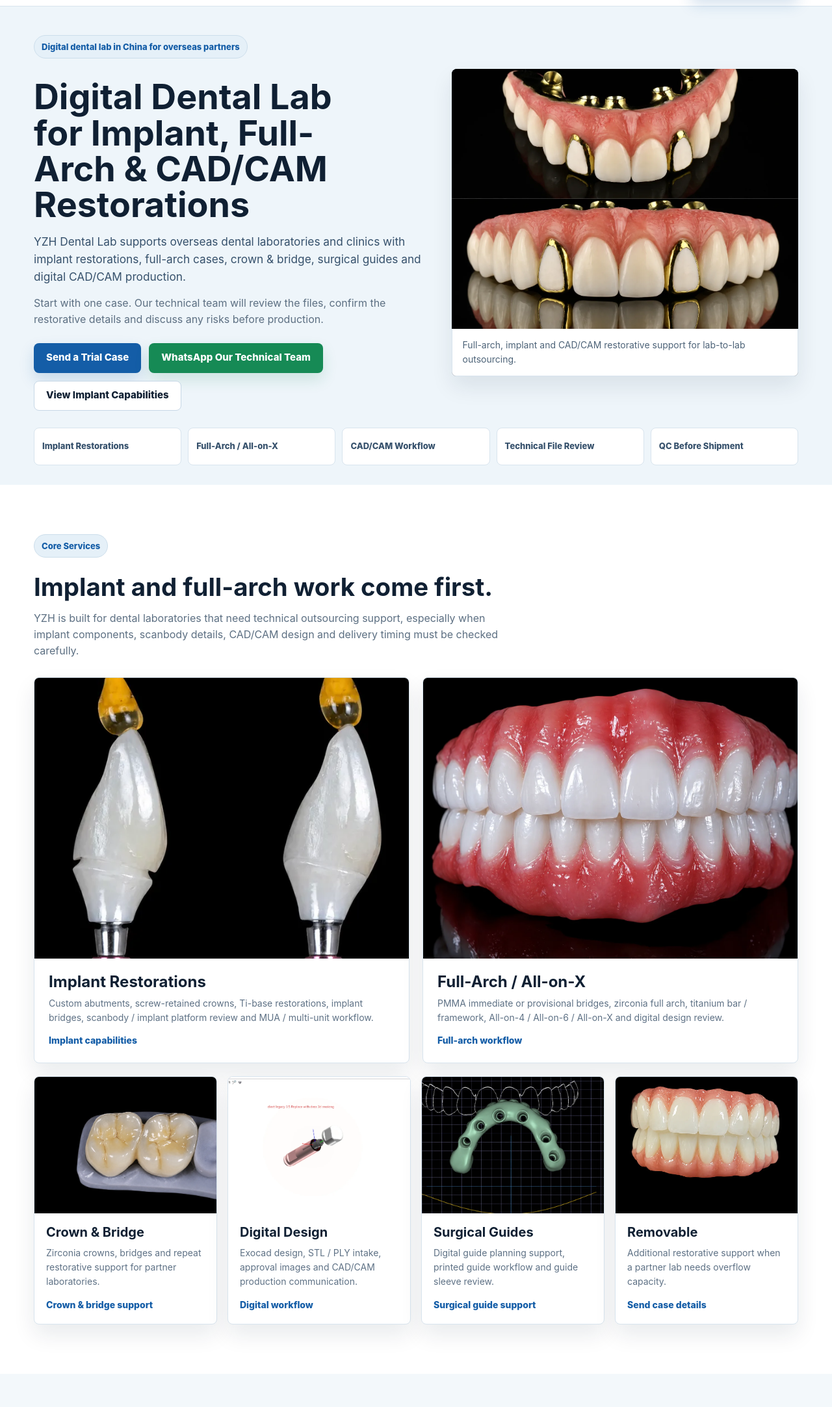
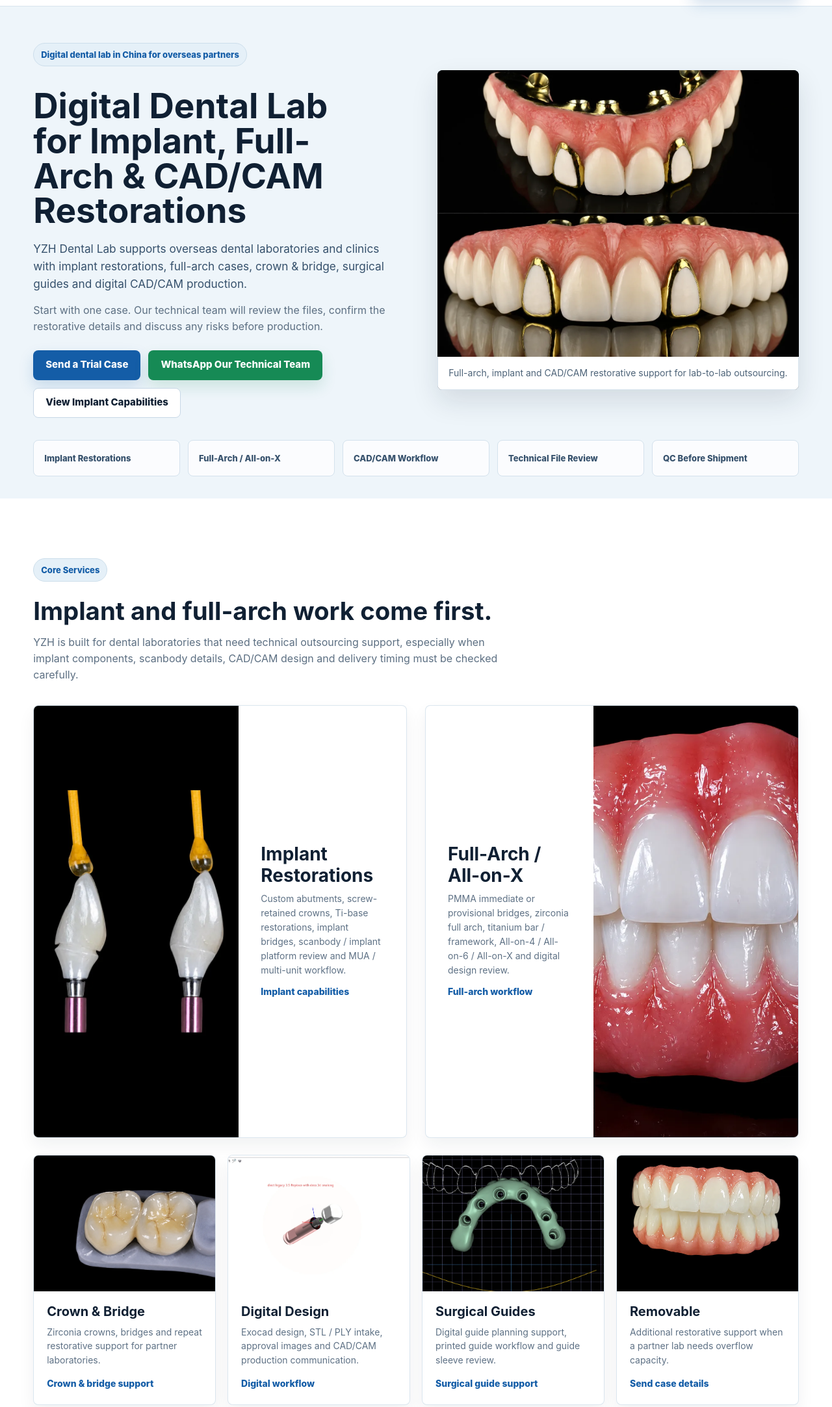
Before and after one commit to yuanzhaohan90-creator/Dental-lab.com, a website: page index.html in a window 1280 px wide. Shown: the part 61-2226 px from the top of the page at 65% size. Drawn offline with Linux system fonts and the light colour scheme.

Commit message:
Widen desktop homepage layout

```diff
--- a/assets/site.css
+++ b/assets/site.css
@@ -1,11 +1,11 @@
-:root{--ink:#102033;--text:#273d53;--muted:#62758a;--line:#d8e4ee;--soft:#f3f8fb;--white:#fff;--blue:#145da7;--blue2:#0f76bd;--green:#168a55;--shadow:0 16px 34px rgba(16,32,51,.09)}
+:root{--ink:#102033;--text:#273d53;--muted:#62758a;--line:#d8e4ee;--soft:#f3f8fb;--white:#fff;--blue:#145da7;--blue2:#0f76bd;--green:#168a55;--shadow:0 12px 26px rgba(16,32,51,.06)}
 *{box-sizing:border-box}
 html{scroll-behavior:smooth}
 body{margin:0;font-family:Inter,Arial,sans-serif;color:var(--text);background:#fff;line-height:1.56;overflow-x:hidden}
 a{color:inherit;text-decoration:none}
 img{display:block;max-width:100%;height:auto}
 h1,h2,h3,p{margin-top:0}
-.wrap{width:100%;max-width:1220px;margin:0 auto;padding:0 22px}
+.wrap{width:100%;max-width:1400px;margin:0 auto;padding:0 clamp(40px,4vw,56px)}
 .site-header{position:sticky;top:0;z-index:50;background:rgba(255,255,255,.96);border-bottom:1px solid var(--line);backdrop-filter:blur(14px)}
 .nav{min-height:70px;display:flex;align-items:center;gap:18px}
 .brand{display:flex;align-items:center;gap:12px;font-weight:900;color:var(--ink);flex:0 0 auto}
@@ -17,57 +17,65 @@
 .btn-primary{background:var(--blue);color:#fff;box-shadow:0 10px 22px rgba(20,93,167,.18)}
 .btn-green{background:var(--green);color:#fff;box-shadow:0 10px 22px rgba(22,138,85,.16)}
 .btn-outline{background:#fff;border-color:#c7d7e6;color:var(--ink)}
-.hero{background:#eef5fa;padding:44px 0 30px}
-.hero-grid{display:grid;grid-template-columns:minmax(0,1.02fr) minmax(320px,.9fr);gap:38px;align-items:center}
+.hero{background:#eef5fa;padding:56px 0 34px}
+.hero .wrap{max-width:1680px}
+.hero-grid{display:grid;grid-template-columns:minmax(0,50fr) minmax(520px,50fr);gap:clamp(50px,5.2vw,92px);align-items:center}
 .hero-copy{min-width:0}
 .eyebrow{display:inline-flex;align-items:center;max-width:100%;padding:7px 11px;border-radius:999px;background:#e5f0f8;border:1px solid #ccdeeb;color:var(--blue);font-size:13px;font-weight:850}
-h1{font-size:clamp(2.35rem,4.2vw,4rem);line-height:1.03;color:var(--ink);letter-spacing:0;margin:18px 0 16px;max-width:13.5ch;overflow-wrap:break-word}
+h1{font-size:clamp(3.25rem,4.15vw,5.05rem);line-height:1.01;color:var(--ink);letter-spacing:0;margin:22px 0 18px;max-width:13.2ch;overflow-wrap:break-word}
 .lead{font-size:clamp(1.05rem,1.35vw,1.22rem);color:#36516c;max-width:67ch;margin-bottom:14px}
 .sublead,.copy{color:#5c6f82;max-width:74ch}
 .cta-row{display:flex;flex-wrap:wrap;gap:12px;margin-top:24px}
-.hero-visual{margin:0;background:#102033;border-radius:8px;overflow:hidden;box-shadow:var(--shadow)}
-.hero-visual img{width:100%;aspect-ratio:4/3;object-fit:cover;object-position:center}
+.hero-visual{margin:0;background:#102033;border-radius:8px;overflow:hidden;box-shadow:0 18px 42px rgba(16,32,51,.12)}
+.hero-visual img{width:100%;aspect-ratio:1.26/1;object-fit:cover;object-position:center}
 .hero-visual figcaption{background:#fff;padding:14px 16px;color:#4d6378;font-size:14px;border:1px solid var(--line);border-top:0}
-.proof-strip{display:grid;grid-template-columns:repeat(5,minmax(0,1fr));gap:10px;margin-top:26px}
-.proof-strip span{min-height:58px;display:flex;align-items:center;background:#fff;border:1px solid var(--line);border-radius:8px;padding:12px;font-size:13px;font-weight:850;color:#36516c}
-.section{padding:76px 0}
+.proof-strip{display:grid;grid-template-columns:repeat(5,minmax(0,1fr));gap:12px;margin-top:34px}
+.proof-strip span{min-height:56px;display:flex;align-items:center;background:rgba(255,255,255,.76);border:1px solid #d4e2ed;border-radius:8px;padding:12px 16px;font-size:13px;font-weight:850;color:#36516c}
+.section{padding:92px 0}
 .soft{background:var(--soft)}
 .dark{background:#102033;color:#e4edf5}
 .dark .eyebrow{background:rgba(255,255,255,.1);border-color:rgba(255,255,255,.2);color:#dcefff}
 .dark h2,.dark h3{color:#fff}
 .dark .copy,.dark p{color:#cfdae4}
-.section-head{max-width:790px;margin-bottom:28px}
+.section-head{max-width:860px;margin-bottom:34px}
 h2{font-size:clamp(2rem,3vw,3rem);line-height:1.09;color:var(--ink);letter-spacing:0;margin:12px 0 14px}
 h3{color:var(--ink);font-size:20px;line-height:1.18;margin-bottom:8px}
-.service-feature-grid{display:grid;grid-template-columns:repeat(2,minmax(0,1fr));gap:20px;margin-bottom:20px}
-.service-grid{display:grid;grid-template-columns:repeat(4,minmax(0,1fr));gap:16px}
-.service-card,.case-card,.lab-grid article,.proof-list article,.steps article,.cta-panel,.text-panel{background:#fff;border:1px solid var(--line);border-radius:8px;box-shadow:var(--shadow);overflow:hidden}
+.service-feature-grid{display:grid;grid-template-columns:repeat(2,minmax(0,1fr));gap:28px;margin-bottom:26px}
+.service-grid{display:grid;grid-template-columns:repeat(4,minmax(0,1fr));gap:18px}
+.service-card,.case-card,.lab-grid article,.proof-list article,.steps article,.cta-panel,.text-panel{background:#fff;border:1px solid rgba(216,228,238,.9);border-radius:8px;box-shadow:var(--shadow);overflow:hidden}
 .service-card img{width:100%;aspect-ratio:4/3;object-fit:cover}
-.service-card div{padding:18px}
+.service-card div{padding:20px}
 .service-card p,.case-card p,.lab-grid p,.steps p,.text-panel p{color:#5e7185;font-size:14px;margin-bottom:12px}
 .service-card a{color:var(--blue);font-weight:850;font-size:14px}
-.service-card.feature div{padding:22px}
-.service-card.feature h3{font-size:24px}
-.two-col{display:grid;grid-template-columns:minmax(0,1fr) minmax(0,.95fr);gap:34px;align-items:center}
-.image-mosaic{display:grid;grid-template-columns:repeat(2,minmax(0,1fr));gap:12px}
-.image-mosaic img{width:100%;aspect-ratio:4/3;object-fit:cover;border-radius:8px;border:1px solid var(--line);background:#fff}
+.service-card.feature{display:grid;grid-template-columns:55fr 45fr;align-items:stretch}
+.service-card.feature img{height:100%;min-height:360px;aspect-ratio:auto}
+.service-card.feature div{padding:34px;display:flex;flex-direction:column;justify-content:center}
+.service-card.feature h3{font-size:28px}
+.service-feature-grid .service-card:nth-child(2){grid-template-columns:45fr 55fr}
+.service-feature-grid .service-card:nth-child(2) img{order:2}
+.two-col{display:grid;grid-template-columns:minmax(0,50fr) minmax(0,50fr);gap:clamp(46px,5vw,84px);align-items:center}
+.image-mosaic{display:grid;grid-template-columns:repeat(2,minmax(0,1fr));gap:14px}
+.image-mosaic img{width:100%;aspect-ratio:4/3;object-fit:cover;border-radius:8px;border:1px solid rgba(216,228,238,.75);background:#fff}
+.image-mosaic img:first-child{grid-row:span 2;height:100%;aspect-ratio:auto}
 .tick-list{display:grid;grid-template-columns:repeat(2,minmax(0,1fr));gap:10px;margin-top:22px}
 .tick-list span{background:#fff;border:1px solid var(--line);border-radius:8px;padding:13px;font-weight:780;color:#40566c}
 .proof-list{display:grid;gap:12px}
 .proof-list article{background:rgba(255,255,255,.08);border-color:rgba(255,255,255,.16);box-shadow:none;padding:16px}
 .proof-list p{margin-bottom:0}
-.case-grid{display:grid;grid-template-columns:repeat(3,minmax(0,1fr));gap:18px}
-.case-card img{width:100%;aspect-ratio:4/3;object-fit:cover}
+.case-grid{display:grid;grid-template-columns:repeat(3,minmax(0,1fr));gap:22px}
+.case-card{box-shadow:none}
+.case-card img{width:100%;aspect-ratio:16/11;object-fit:cover;background:#eef5fa}
 .case-card h3,.case-card p{padding-left:17px;padding-right:17px}
 .case-card h3{padding-top:16px}
 .case-card p{padding-bottom:18px;margin-bottom:0}
-.lab-grid{display:grid;grid-template-columns:repeat(4,minmax(0,1fr));gap:16px}
-.lab-grid img{width:100%;aspect-ratio:4/3;object-fit:cover}
+.lab-grid{display:grid;grid-template-columns:repeat(4,minmax(0,1fr));gap:18px}
+.lab-grid article{box-shadow:none}
+.lab-grid img{width:100%;aspect-ratio:16/11;object-fit:cover;background:#eef5fa}
 .lab-grid h3,.lab-grid p{padding-left:15px;padding-right:15px}
 .lab-grid h3{padding-top:15px;font-size:17px}
 .lab-grid p{padding-bottom:16px;margin-bottom:0}
 .workflow-block .section-head{margin-bottom:24px}
-.steps{display:grid;grid-template-columns:repeat(5,minmax(0,1fr));gap:12px}
+.steps{display:grid;grid-template-columns:repeat(5,minmax(0,1fr));gap:14px}
 .steps article{padding:18px;min-height:174px}
 .steps span{display:inline-grid;place-items:center;width:34px;height:34px;border-radius:50%;background:#e5f0f8;color:var(--blue);font-weight:900;margin-bottom:13px}
 .trial{background:#edf6f1}
@@ -103,6 +111,12 @@
 .site-footer a,.site-footer p{display:block;color:#d8e2ea;font-size:14px;margin:0 0 8px}
 .floating{display:none}
 .sr-only{position:absolute;width:1px;height:1px;padding:0;margin:-1px;overflow:hidden;clip:rect(0,0,0,0);white-space:nowrap;border:0}
+@media (min-width:1200px){
+  .case-grid{grid-template-columns:repeat(6,minmax(0,1fr))}
+  .case-card{grid-column:span 2}
+  .case-card:nth-child(4),.case-card:nth-child(5),.case-card:nth-child(6){grid-column:span 2}
+  .lab-grid img{aspect-ratio:3/2}
+}
 @media (max-width:1060px){
   .nav{flex-wrap:wrap}
   .navlinks{order:3;width:100%;justify-content:flex-start;overflow-x:auto;padding-bottom:10px}
```
